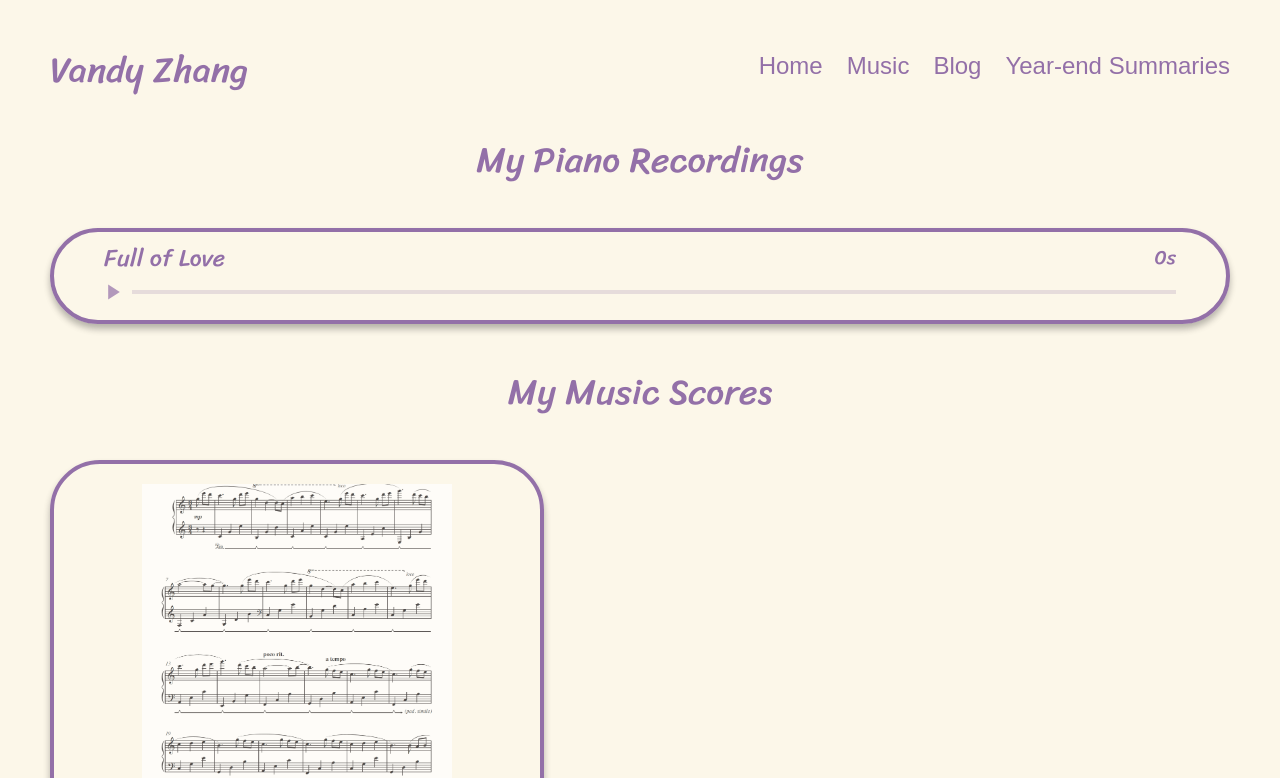
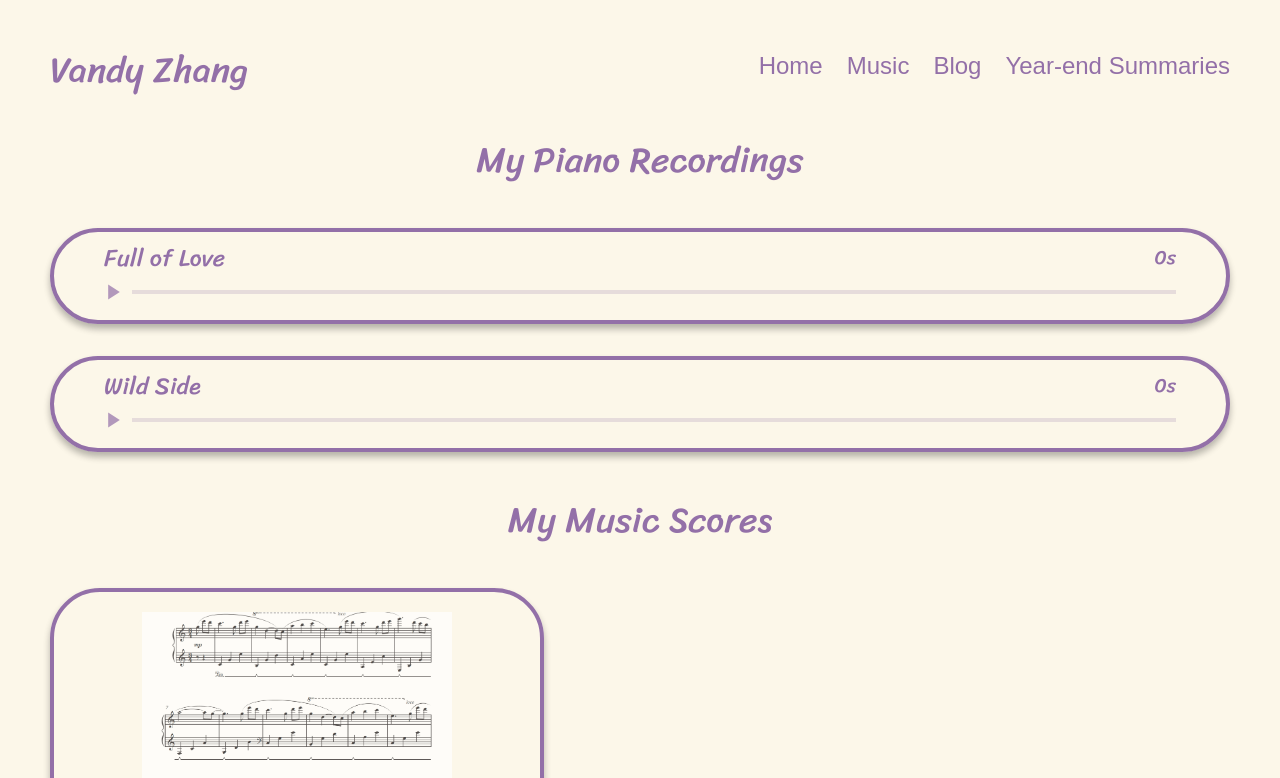
Before and after one commit to vandy-zhang/vandy-website-new, a Next.js app: page /music in a window 1280 px wide. Shown: the top 778 px of the page. Built offline with nearby package versions, Linux system fonts and the light colour scheme; a web font is replaced by a local one.

Commit message:
feat(Music): ✨ Upload Wild side recording

```diff
--- a/src/app/components/music/scoreCard.tsx
+++ b/src/app/components/music/scoreCard.tsx
@@ -16,7 +16,10 @@ export default function ScoreCard(props: ScoreCardProps) {
 
   return (
     <Link href={fileUrl} download>
-      <a target="_blank" className="scoreCard flex flex-col items-center gap-y-2">
+      <a
+        target="_blank"
+        className="scoreCard flex flex-col items-center gap-y-2"
+      >
         <Image src={imageSrc} alt="Score Preview" width={310} height={256} />
         <div className="font-sriracha text-2xl text-center">{title}</div>
       </a>
--- a/src/app/music/page.tsx
+++ b/src/app/music/page.tsx
@@ -16,6 +16,10 @@ export default function Music() {
           <RecordingCard
             title="Full of Love"
             mediaSrc="/recordings/FullOfLove.m4a"
+          ></RecordingCard>
+          <RecordingCard
+            title="Wild Side"
+            mediaSrc="/recordings/WildSide.m4a"
           ></RecordingCard>
         </div>
       </div>
```
Also changed, not shown: 1 other file (tests, documents, lock files or other folders).
